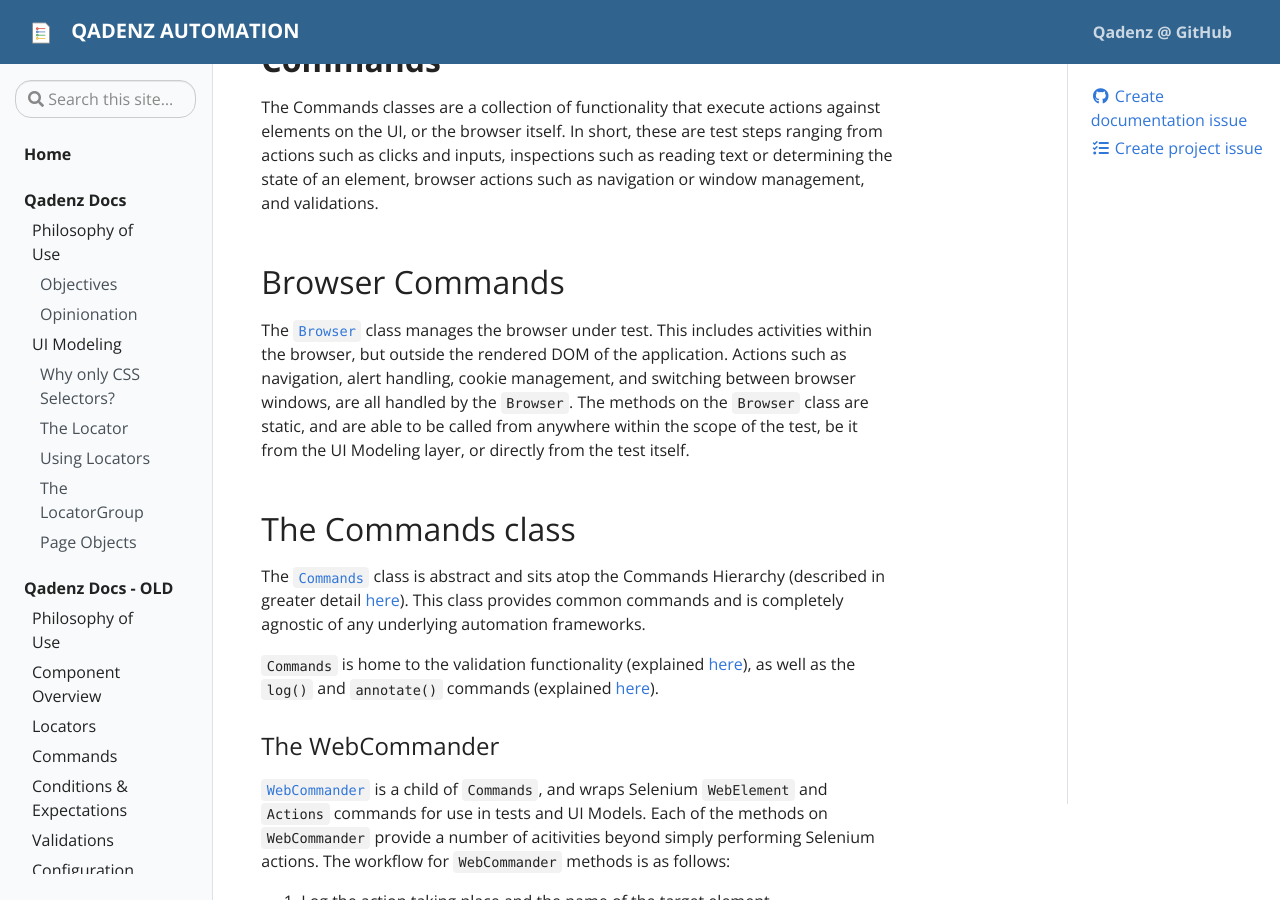
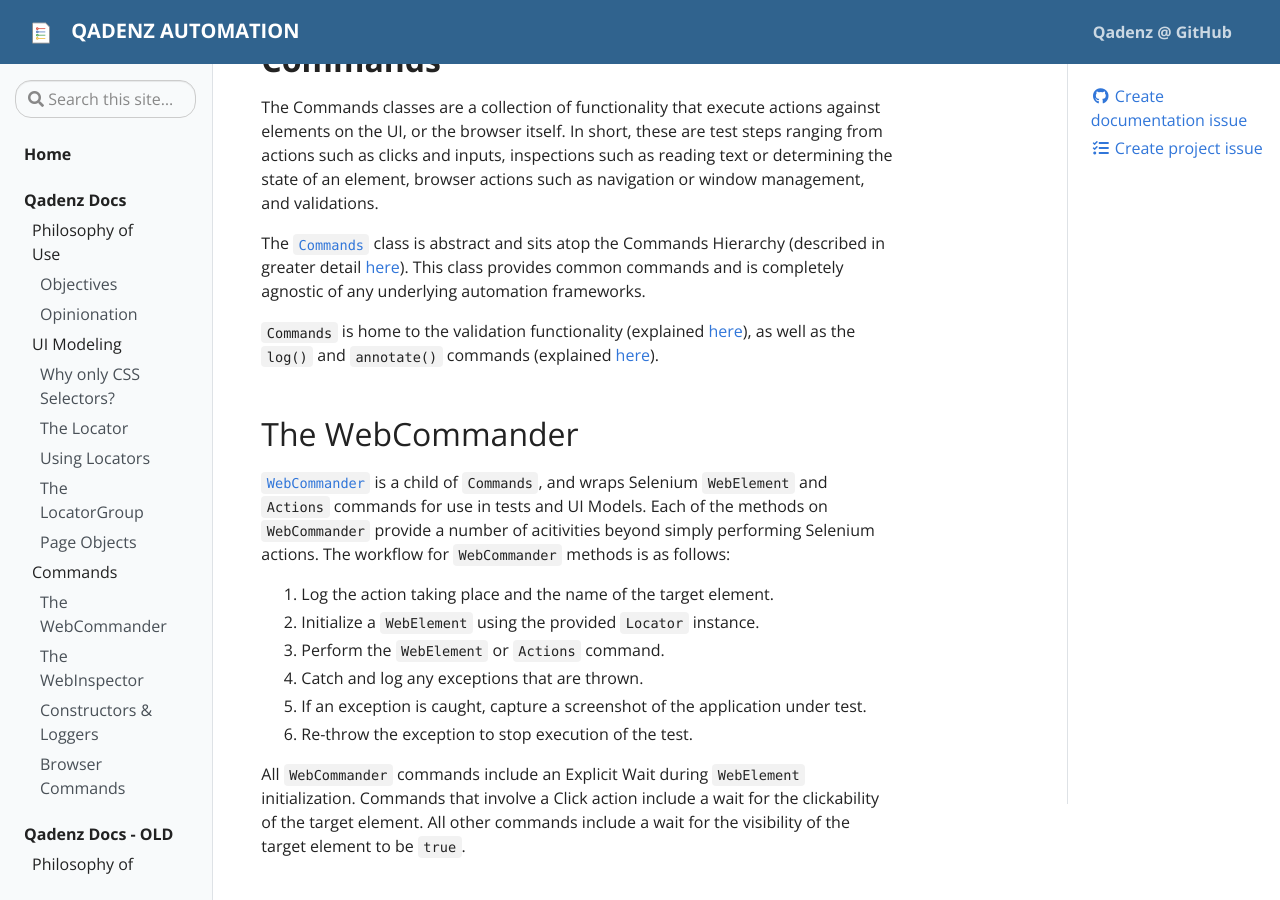
Before and after one commit to qadenz/qadenz.github.io, a Jekyll site: the page built from pages/docs.md, in a window 1280 px wide and 900 px high, scrolled down 8541 px. Built offline with Jekyll 4.4.1, drawn with Linux system fonts in a browser that asks for light colours; some of the changed text lies outside the part shown.

Commit message:
Organized Commands section and updated toc

````diff
--- a/_data/toc.yml
+++ b/_data/toc.yml
@@ -23,6 +23,17 @@
           url: "docs#the-locatorgroup"
         - title: Page Objects
           url: "docs#page-objects"
+    - title: Commands
+      url: "docs#commands"
+      children:
+        - title: The WebCommander
+          url: "docs#the-webcommander"
+        - title: The WebInspector
+          url: "docs#the-webinspector"
+        - title: Constructors & Loggers
+          url: "docs#constructors--loggers"
+        - title: Browser Commands
+          url: "docs#browser-commands"
 - title: Qadenz Docs - OLD
   url: docs
   links:
--- a/pages/docs.md
+++ b/pages/docs.md
@@ -180,17 +180,11 @@ Finally, if the Page classes are becoming too cumbersome due to a complex UI, th
 
 The Commands classes are a collection of functionality that execute actions against elements on the UI, or the browser itself. In short, these are test steps ranging from actions such as clicks and inputs, inspections such as reading text or determining the state of an element, browser actions such as navigation or window management, and validations.
 
-## Browser Commands
-
-The [`Browser`](https://github.com/qadenz/qadenz/blob/master/src/main/java/io/qadenz/automation/commands/Browser.java) class manages the browser under test. This includes activities within the browser, but outside the rendered DOM of the application. Actions such as navigation, alert handling, cookie management, and switching between browser windows, are all handled by the `Browser`. The methods on the `Browser` class are static, and are able to be called from anywhere within the scope of the test, be it from the UI Modeling layer, or directly from the test itself.
-
-## The Commands class
-
 The [`Commands`](https://github.com/qadenz/qadenz/blob/master/src/main/java/io/qadenz/automation/commands/Commands.java) class is abstract and sits atop the Commands Hierarchy (described in greater detail [here]({{ site.baseurl }}{% link _docs/extending-qadenz.md %})). This class provides common commands and is completely agnostic of any underlying automation frameworks.
 
 `Commands` is home to the validation functionality (explained [here]({{ site.baseurl }}{% link _docs/validations.md %})), as well as the `log()` and `annotate()` commands (explained [here]({{ site.baseurl }}{% link _docs/logging-and-reporting.md %})).
 
-### The WebCommander
+## The WebCommander
 
 [`WebCommander`](https://github.com/qadenz/qadenz/blob/master/src/main/java/io/qadenz/automation/commands/WebCommander.java) is a child of `Commands`, and wraps Selenium `WebElement` and `Actions` commands for use in tests and UI Models. Each of the methods on `WebCommander` provide a number of acitivities beyond simply performing Selenium actions. The workflow for `WebCommander` methods is as follows:
 
@@ -203,7 +197,7 @@ The [`Commands`](https://github.com/qadenz/qadenz/blob/master/src/main/java/io/q
 
 All `WebCommander` commands include an Explicit Wait during `WebElement` initialization. Commands that involve a Click action include a wait for the clickability of the target element. All other commands include a wait for the visibility of the target element to be `true`.
 
-### The WebInspector
+## The WebInspector
 
 The [`WebInspector`](https://github.com/qadenz/qadenz/blob/master/src/main/java/io/qadenz/automation/commands/WebInspector.java) class works alongside the `WebCommander`. Instead of performing actions on UI elements, `WebInspector` work to extract and return data from UI elements. This includes retriving text or attribute values from elements, and discovering selected, enabled, or visible state of elements. The workflow for `WebInspector` methods is as follows:
 
@@ -216,7 +210,7 @@ The [`WebInspector`](https://github.com/qadenz/qadenz/blob/master/src/main/java/
 
 All `WebInspector` commands that involve a single target element also include an Explicit Wait during `WebElement` initializationfor the visibility of the target element to be `true`. Commands that involve a `List<WebElement>` do not include an Explicit Wait.
 
-### Constructors & Loggers
+## Constructors & Loggers
 
 The `WebCommander` and `WebInspector` can be instantiated and used either from the tests directly, or from the UI Modeling layer, depending on the design of the test project. Both `WebCommander` and `WebInspector` have overloaded constructors that enable different types of logging to take place, and will both directly impact how the logs are presented on the report output.
 
@@ -240,7 +234,7 @@ public WebCommander(Class<?> logger) {
 
 The no-args constructor is generic and can be used regardless of how the classes are consumed. This constructor assigns the `WebCommander.class` as the `Logger`, and all logging output for method calls on this class will be shown to originate from the `WebCommander` class. If the UI of the application under test is very simple, or the team simply does not require a level of detail in the logging that ties actions to specific UI Models, then this constructor will provide an ideal configuration.
 
-```TXT
+```
 09:55:00.939 | INFO | WebCommander | Entering text [admin@qadenz.io] into element [Username Field].
 09:55:01.308 | INFO | WebCommander | Entering text [Test123$] into element [Password Field].
 09:55:01.472 | INFO | WebCommander | Clicking element [Sign In Button].
````
Also changed, not shown: other parts of pages/docs.md (+4 -0 lines).
